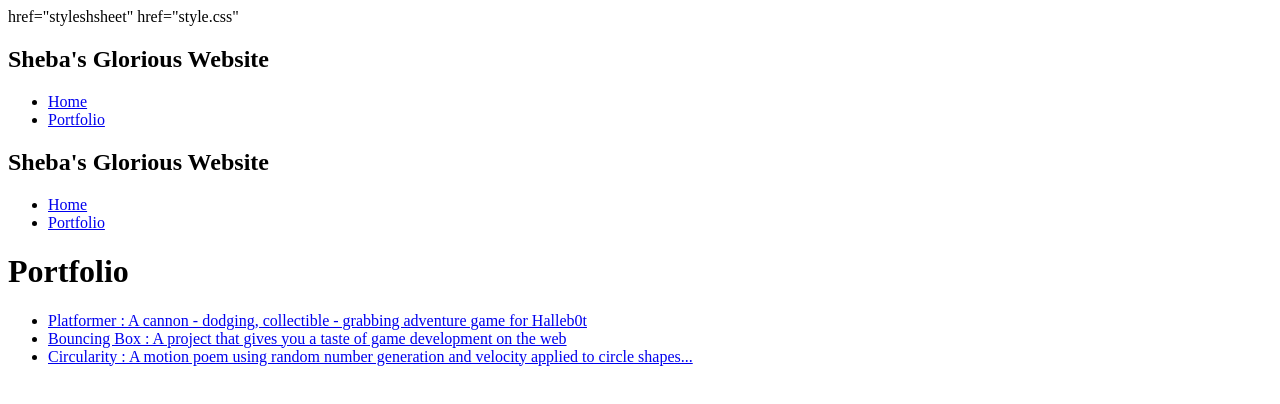
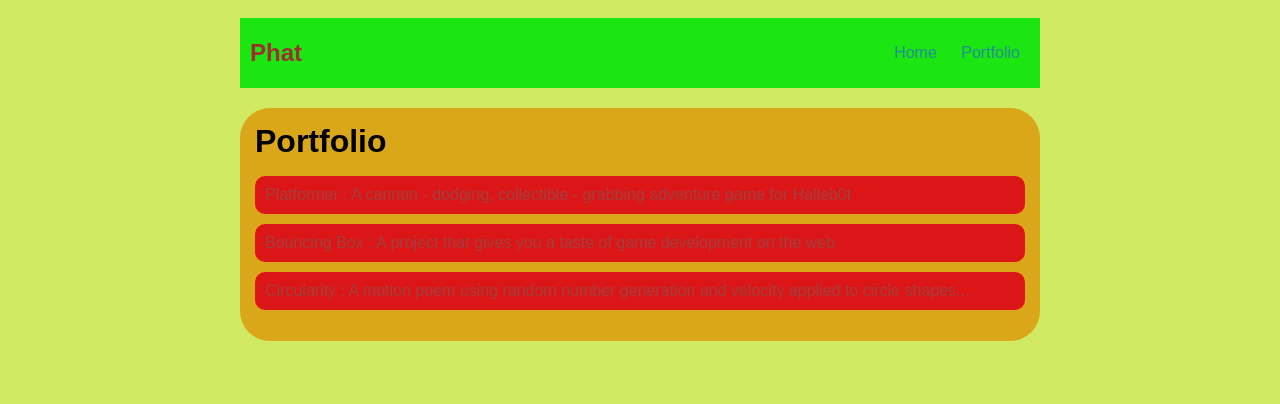
Before and after one commit to PhatNguyen7/phatnguyen7.github.io, a plain HTML site: page portfolio.html in a window 1280 px wide. Drawn offline with Linux system fonts and the light colour scheme.

Commit message:
add index.html and css files

```diff
--- a/portfolio.html
+++ b/portfolio.html
@@ -2,31 +2,13 @@
 <html>
     <head>
       <title>The Tree Game</title>
-      <link> href="styleshsheet" href="style.css"
+      <link  rel="stylesheet" href="style.css"/>
     </head>
 
     <body>
       <div id="all-contents">
         <nav>
-          <h1>Sheba's Glorious Website</h1>
-          <ul id="nav-ul">
-             <li class="nav-li">
-             <a class="nav-a" href="index.html">Home</a>
-           </li>
-           <li class="nav-li">
-             <a class="nav-a" href="portfolio.html">Portfolio</a>
-           </li>
-       </ul>
-   </nav>
-      </div>
-    </body>
-</html>
-<head>
-    <title>Game</title>
-</head>
-<div id="all-contents">
-    <nav>
-        <h1>Sheba's Glorious Website</h1>
+          <h1>Phat</h1>
           <ul id="nav-ul">
              <li class="nav-li">
              <a class="nav-a" href="index.html">Home</a>
@@ -47,3 +29,5 @@
     </div>
   </main>
       </div>
+    </body>
+</html>
```
Lines whose indentation alone changed are shown as unchanged.
